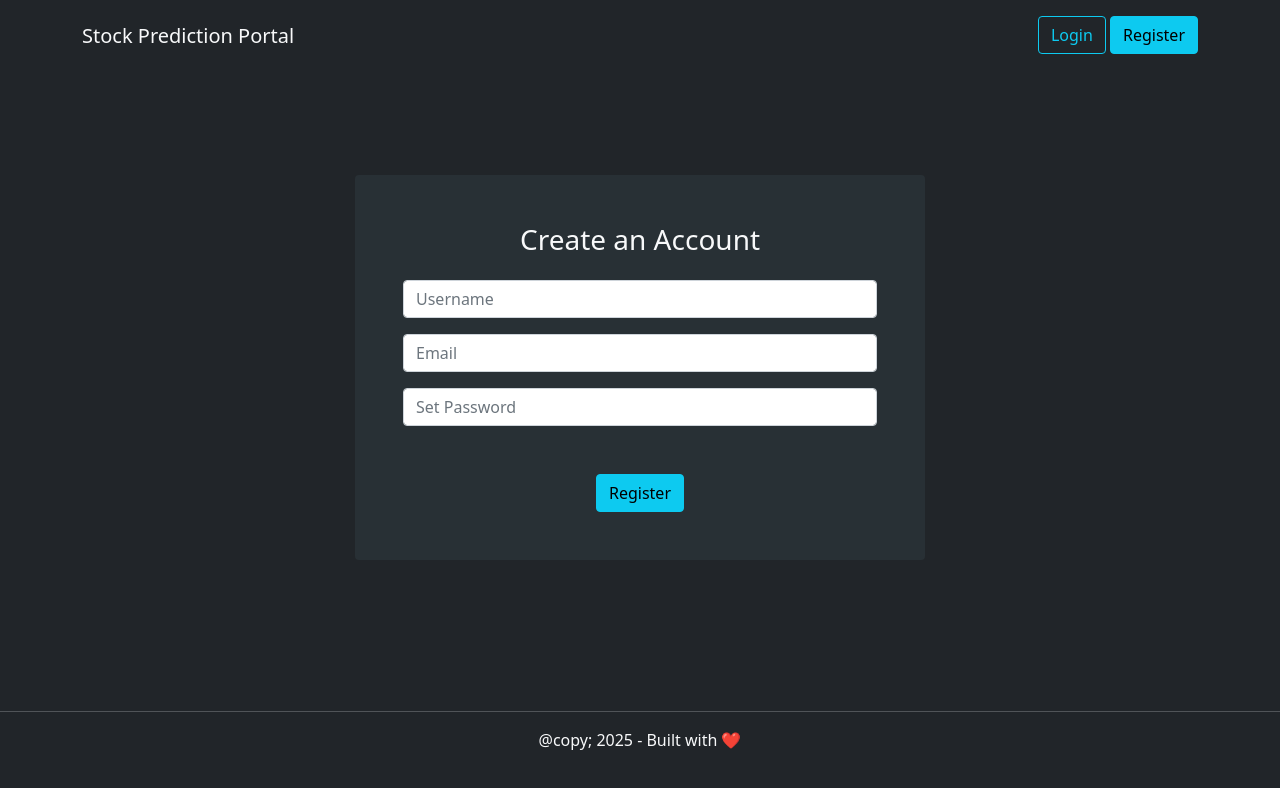
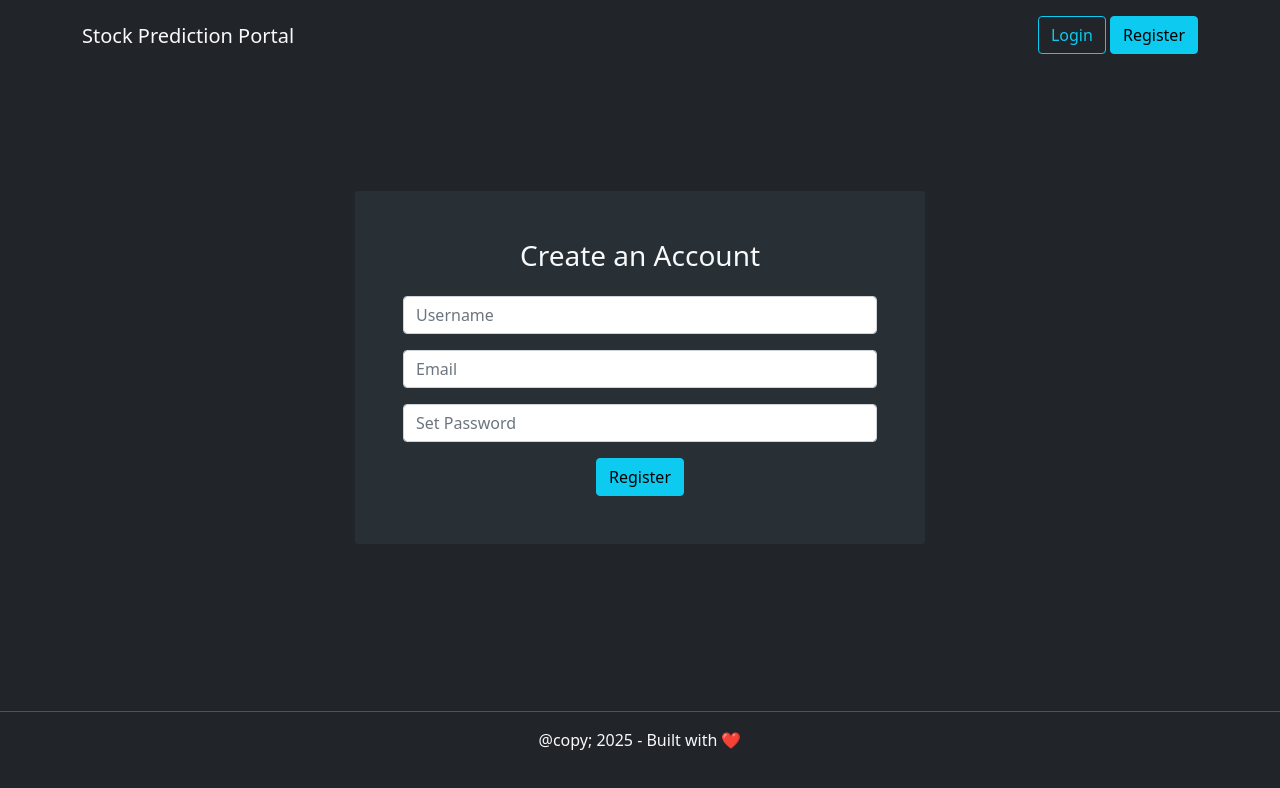
Before and after one commit to kushbharti/Django-React-, a React (Vite) app in the folder frontend-react/: page /register in a window 1280 px wide. Shown: the top 788 px of the page. Built offline with nearby package versions, Linux system fonts and the light colour scheme.

Commit message:
Registration Page

```diff
--- a/frontend-react/src/components/Register.jsx
+++ b/frontend-react/src/components/Register.jsx
@@ -1,3 +1,4 @@
+
 import React, { useState } from 'react'
 import axios from 'axios'
 
@@ -6,9 +7,14 @@ const Register = () => {
     const [username, setUsername] = useState('')
     const [password, setPassword] = useState('')
     const [email, setEmail] = useState('')
+    const [error,setError] = useState('')
+    const [success, setSuccess] = useState(false)
+    const [loading, setLoading] = useState(false)
 
     const handleRegistration = async (e) => {
         e.preventDefault();
+
+        setLoading(true);
 
         const userData = {
             username, email, password
@@ -18,8 +24,13 @@ const Register = () => {
             const response = await axios.post('http://127.0.0.1:8000/api/v1/register/',userData)
             console.log('response.data ===>',response.data)
             console.log('Registration successful');
+            setError({})
+            setSuccess(true)
         }catch(error){
+            setError(error.response.data)
             console.error('Registration error',error.response.data)
+        }finally{
+            setLoading(false)
         }
     }
 
@@ -32,13 +43,31 @@ const Register = () => {
                     <h3 className='text-light text-center mb-4'>Create an Account</h3>
                     <form onSubmit={handleRegistration}>
 
-                        <input type="text" className="form-control mb-3" placeholder='Username' value={username} onChange={(e) => setUsername(e.target.value)}/>
+                        <div className="mb-3">
+                            <input type="text" className="form-control" placeholder='Username' value={username} onChange={(e) => setUsername(e.target.value)}/>
+                            <small className='text-danger'>{error.username && <div> {error.username}</div>}</small>
+                        </div>
 
-                        <input type='email'className='form-control mb-3' placeholder='Email' value={email} onChange={(e) => setEmail(e.target.value)}/>
+                        <div className="mb-3">
+                            <input type='email'className='form-control' placeholder='Email' value={email} onChange={(e) => setEmail(e.target.value)}/>
+                            <small>{error.email && <div>{error.email}</div>}</small>
+                        </div>
 
-                        <input type='password'className='form-control mb-5' placeholder='Set Password' value={password} onChange={(e) => setPassword(e.target.value)}/>
+                        <div className="mb-3">
+                            <input type='password'className='form-control ' placeholder='Set Password' value={password} onChange= {(e) => setPassword(e.target.value)}/>
+                            <small>{error.password && <div>{error.password}</div>}</small>
+                        </div>
 
+                        {success && <div className='alert alert-success'>Registration Successful</div>}
+
+                        {loading ? (
+                            <button type='submit' className='btn btn-info d-block mx-auto' disabled>Please wait....</button>
+                        ):(
                         <button type='submit' className='btn btn-info d-block mx-auto'>Register</button>
+                        )
+                        }
+
+
 
                     </form>
 
```
